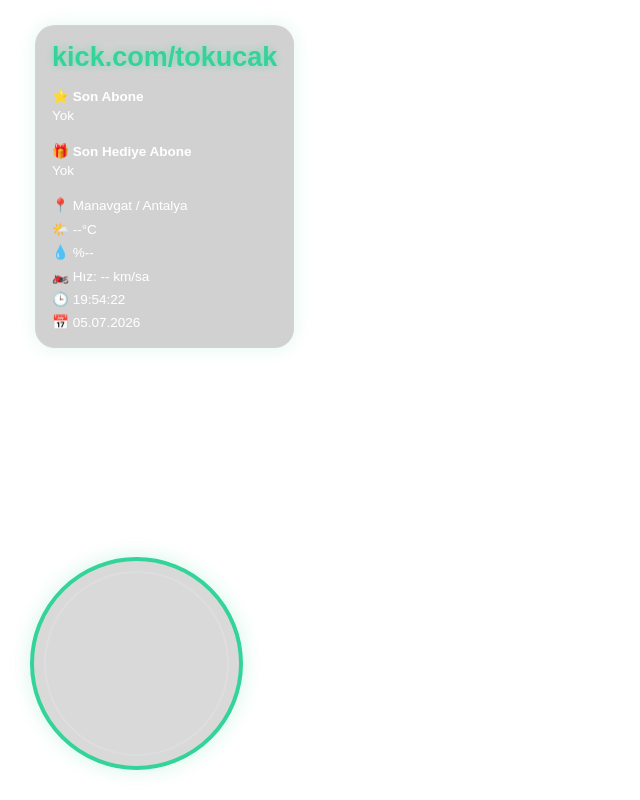
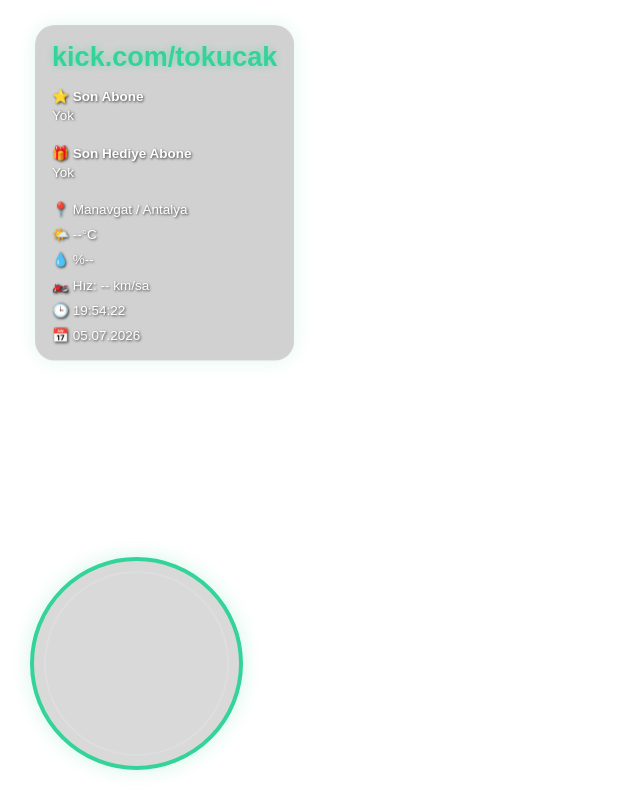
Before and after one commit to tokucak/Tokucak-Overlay, a React (Vite) app: page / in a window 1280 px wide. Shown: the whole page, without its empty margins (0-640 px from the left). Built offline with nearby package versions, Linux system fonts and the light colour scheme; no server answers.

Commit message:
Header kutusu kaldırıldı

```diff
--- a/src/index.css
+++ b/src/index.css
@@ -32,17 +32,33 @@
 }
 
 .header h1{
-    color:#34d399;
+     color:#34d399;
+
     font-size:30px;
+
     font-weight:bold;
+
+    margin-bottom:15px;
+
+    text-shadow:
+
+        0 0 10px rgba(52,211,153,.45);
 }
 
 .info{
-    margin-top:15px;
-    display:flex;
+   display:flex;
+
     flex-direction:column;
-    gap:8px;
+
+    gap:10px;
+
     font-size:18px;
+
+    color:#fff;
+
+    text-shadow:
+
+        1px 1px 3px rgba(0,0,0,.75);
 }
 
 .lastSub,
```
